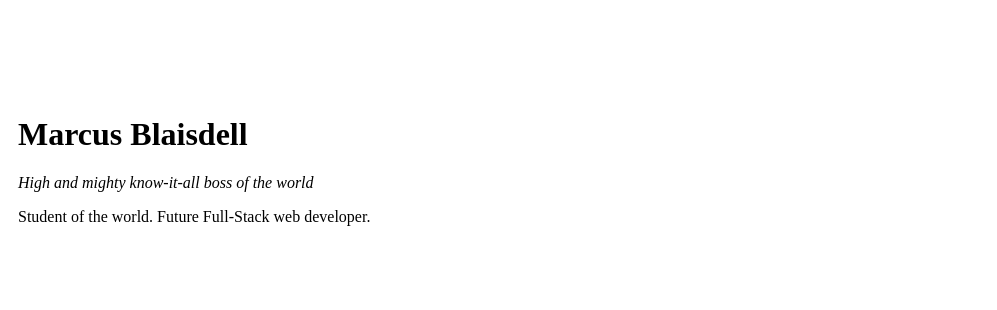
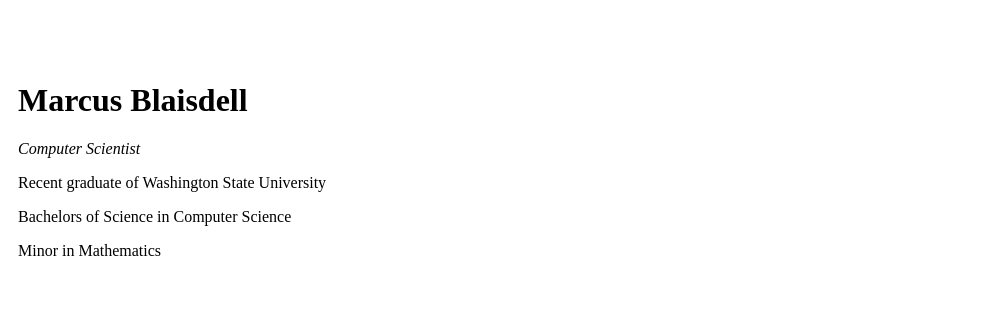
Before and after one commit to MarcusBlaisdell/cv, a plain HTML site: page index.html in a window 1280 px wide. Shown: the top 310 px of the page, 283-1280 px from the left. Drawn offline with Linux system fonts and the light colour scheme.

Commit message:
Update index.html

```diff
--- a/index.html
+++ b/index.html
@@ -12,8 +12,10 @@
       <td><img src="NoFlash.png" style="width:250px;height:275px;"></td>
       <td>
         <h1>Marcus Blaisdell</h1>
-        <p><em>High and mighty know-it-all boss of the world</em></p>
-      <p>Student of the world. Future Full-Stack web developer.</p>
+        <p><em>Computer Scientist</em></p>
+        <p>Recent graduate of Washington State University</p>
+        <p>Bachelors of Science in Computer Science</p>
+        <p>Minor in Mathematics</p>
     </td>
     </tr>
   </table>
```
